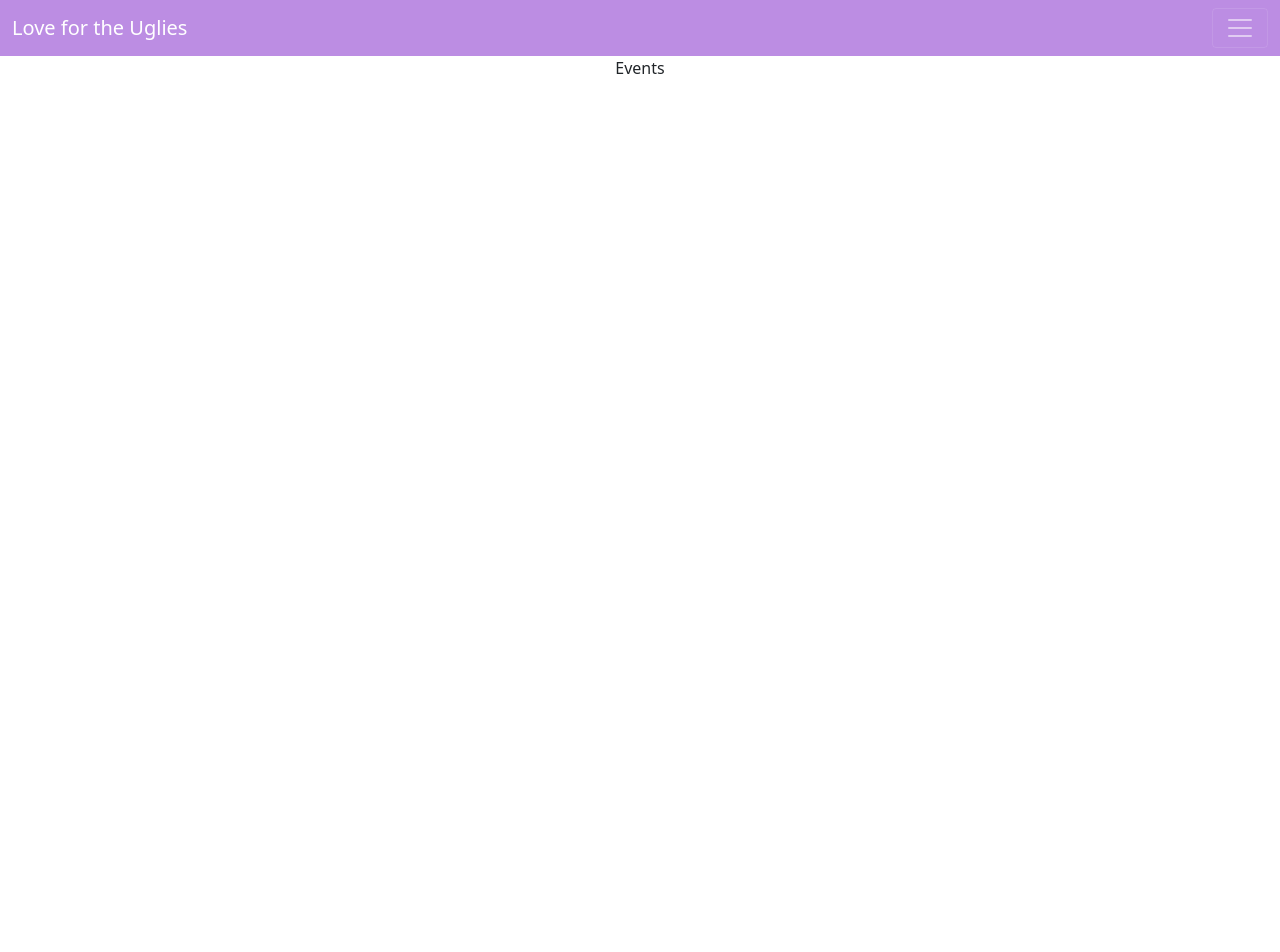
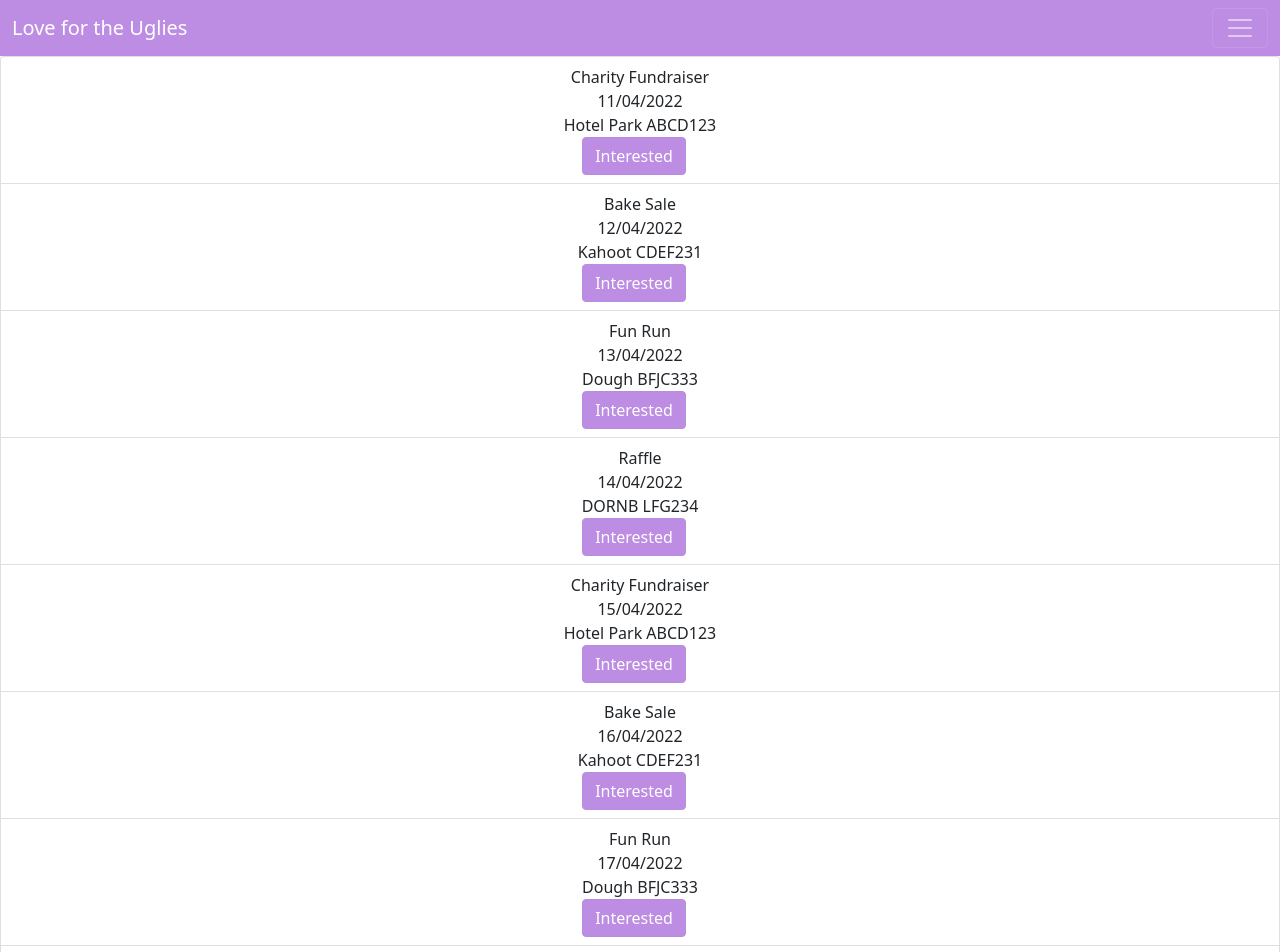
Before and after one commit to Katlanta/EnterpriseFrontEndandBackEnd, a React (Create React App) app in the folder assessment/: page /Events in a window 1280 px wide. Shown: the top 952 px of the page. Before the commit the page ends 800 px from the top, so only its background shows below. Built offline with nearby package versions, Linux system fonts and the light colour scheme.

Commit message:
Basic layout of the events page

```diff
--- a/assessment/src/Components/Events.jsx
+++ b/assessment/src/Components/Events.jsx
@@ -1,8 +1,58 @@
 import React from 'react'
+import { Button,ListGroup} from 'react-bootstrap';
 
 function Events() {
   return (
-    <div>Events</div>
+    <div>
+      <ListGroup className='list'>
+        <ListGroup.Item>
+          Charity Fundraiser<br></br>
+          11/04/2022<br></br>
+          Hotel Park ABCD123<br></br>
+          <Button>Interested</Button>
+        </ListGroup.Item>
+        <ListGroup.Item>
+          Bake Sale<br></br>
+          12/04/2022<br></br>
+          Kahoot CDEF231<br></br>
+          <Button>Interested</Button>
+        </ListGroup.Item>
+        <ListGroup.Item>
+          Fun Run<br></br>
+          13/04/2022<br></br>
+          Dough BFJC333<br></br>
+          <Button>Interested</Button>
+        </ListGroup.Item>
+        <ListGroup.Item>
+          Raffle<br></br>
+          14/04/2022<br></br>
+          DORNB LFG234<br></br>
+          <Button>Interested</Button></ListGroup.Item>
+          <ListGroup.Item>
+          Charity Fundraiser<br></br>
+          15/04/2022<br></br>
+          Hotel Park ABCD123<br></br>
+          <Button>Interested</Button>
+        </ListGroup.Item>
+        <ListGroup.Item>
+          Bake Sale<br></br>
+          16/04/2022<br></br>
+          Kahoot CDEF231<br></br>
+          <Button>Interested</Button>
+        </ListGroup.Item>
+        <ListGroup.Item>
+          Fun Run<br></br>
+          17/04/2022<br></br>
+          Dough BFJC333<br></br>
+          <Button>Interested</Button>
+        </ListGroup.Item>
+        <ListGroup.Item>
+          Raffle<br></br>
+          18/04/2022<br></br>
+          DORNB LFG234<br></br>
+          <Button>Interested</Button></ListGroup.Item>
+        </ListGroup>
+  </div>
   )
 }
 
--- a/assessment/src/Components/Home.jsx
+++ b/assessment/src/Components/Home.jsx
@@ -1,7 +1,7 @@
 import React from 'react'
 import { Link } from 'react-router-dom'
 import '../Styles/Home.css';
-import { Button,} from 'react-bootstrap';
+import { Button,ListGroup} from 'react-bootstrap';
 
 function Home() {
     return(
--- a/assessment/src/Components/Login.jsx
+++ b/assessment/src/Components/Login.jsx
@@ -65,7 +65,6 @@ export default function Login({user, setUser}) {
                 <Form.Label>Username/Email</Form.Label>
                 <Form.Control required type="text" placeholder="Username" value={username} onChange={(e) => setUsername(e.target.value)}/>
             </Form.Group>
-            <br></br>
             <Form.Group controlId='password'>
                 <Form.Label>Password</Form.Label>
                 <InputGroup hasValidation>
--- a/assessment/src/Components/Profile.jsx
+++ b/assessment/src/Components/Profile.jsx
@@ -1,8 +1,12 @@
 import React from 'react'
+import { useState } from 'react';
+import {Button} from "react-bootstrap";
 
 function Profile() {
   return (
-    <div>Profile</div>
+    <div><h2>Name:</h2>
+    <h2>Do you want to delete your account?</h2>
+    <Button type="submit">Delete</Button></div>
   )
 }
 
```
Also changed, not shown: assessment/src/Styles/Events.css (added).
